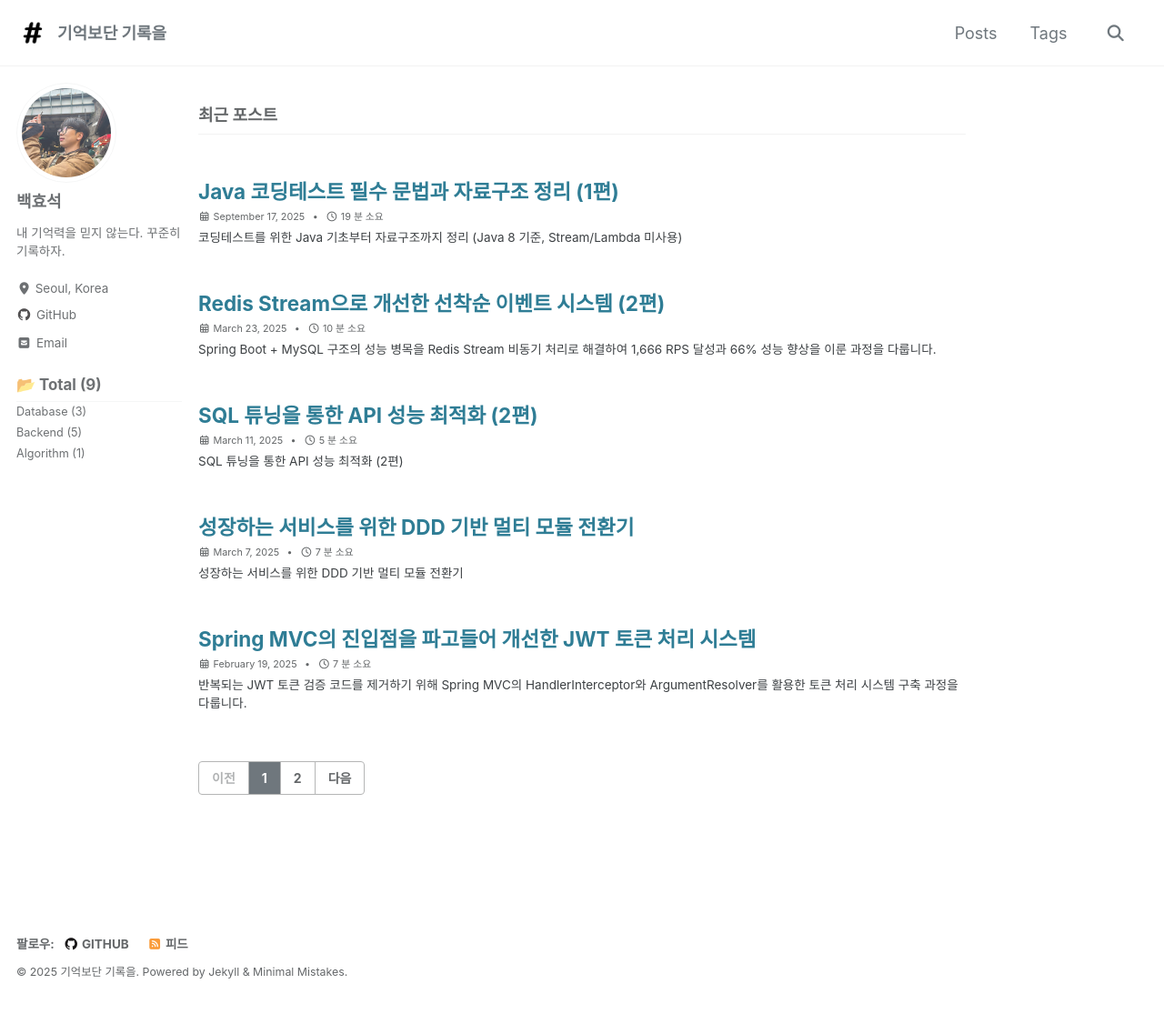
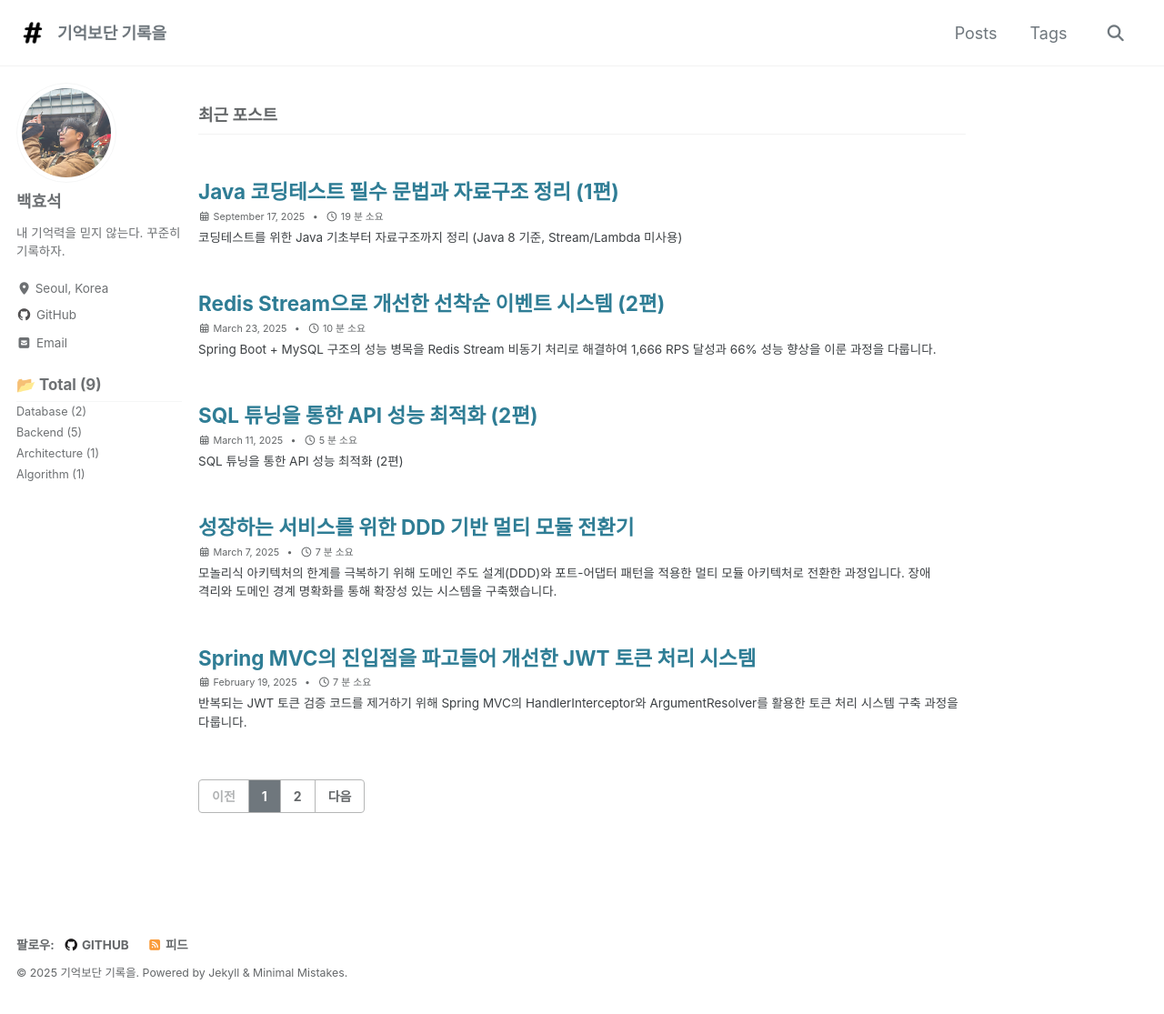
Before and after one commit to alexization/alexization.github.io, a Jekyll site: the page built from index.html, in a window 1280 px wide and 1115 px high. Shown: the whole window at 91% size. Built offline with Jekyll 4.4.1, drawn with Linux system fonts in a browser that asks for light colours; cached includes are drawn as plain includes; the list of posts is cut into pages by our own code.

Commit message:
refactor: 성장하는 서비스를 위한 DDD 기반 멀티 모듈 전환기 글 설명 및 카테고리, 태그 내용 수정

```diff
--- a/_posts/2025-03-07-ddd-driven-multi-module-transition.md
+++ b/_posts/2025-03-07-ddd-driven-multi-module-transition.md
@@ -3,16 +3,18 @@ header:
    teaser: /assets/images/logo.png
 
 title: "성장하는 서비스를 위한 DDD 기반 멀티 모듈 전환기"
-excerpt: "성장하는 서비스를 위한 DDD 기반 멀티 모듈 전환기"
+excerpt: "모놀리식 아키텍처의 한계를 극복하기 위해 도메인 주도 설계(DDD)와 포트-어댑터 패턴을 적용한 멀티 모듈 아키텍처로 전환한 과정입니다. 장애 격리와 도메인 경계 명확화를 통해 확장성 있는 시스템을 구축했습니다."
 categories:
-  - Database
+  - Architecture
 tags:
-  - SQL 튜닝
-  - MySQL
-  - 인덱스 최적화
-  - API 성능
+  - DDD
+  - 멀티 모듈
+  - 헥사고날 아키텍처
+  - 포트-어댑터 패턴
+  - 도메인 모델
+  - 시스템 아키텍처
 
-toc_label: "성장하는 서비스를 위한 DDD 기반 멀티 모듈 전환기"
+toc_label: "DDD 기반 멀티 모듈 전환기"
 toc: true
 toc_sticky: true
 
```
